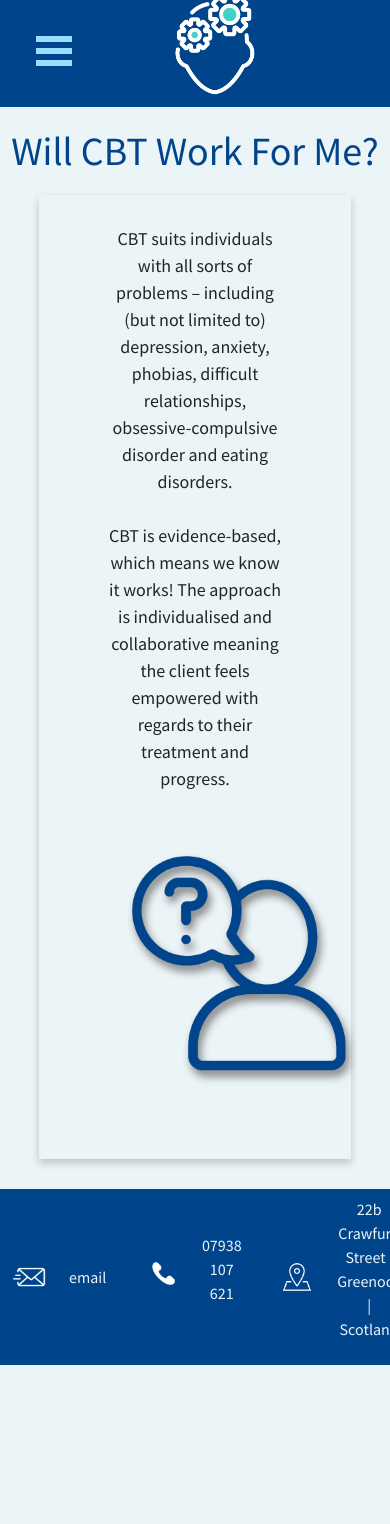
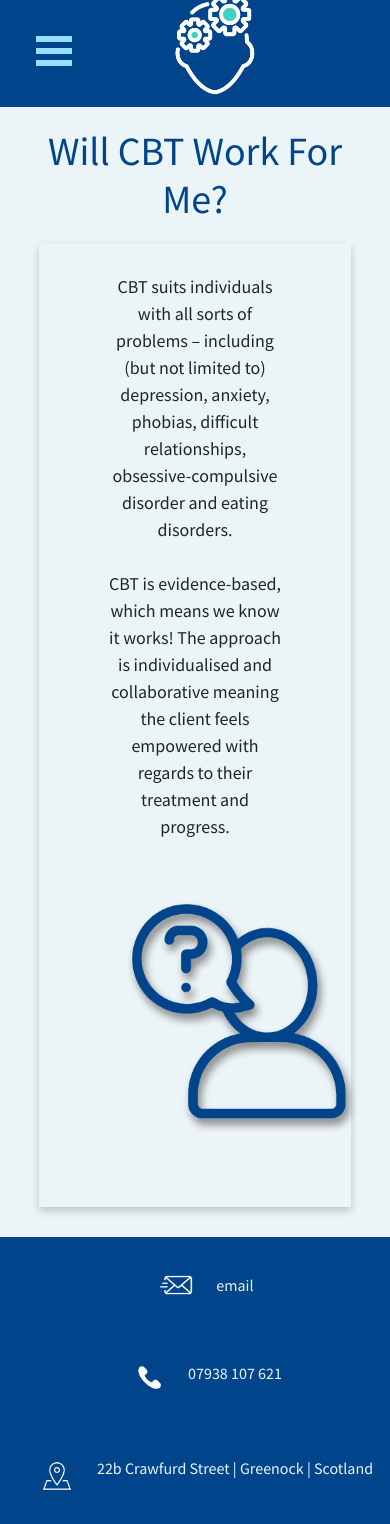
Before and after one commit to Selliott456/inverclydeCBT, a React app: page /willwork in a window 390 px wide. Before the commit the page ends 1365 px from the top, so only its background shows below. Built offline with nearby package versions, Linux system fonts and the light colour scheme; the HTML template or start-up script is replaced by a standard one.

Commit message:
footer responsive

```diff
--- a/src/styles/style.scss
+++ b/src/styles/style.scss
@@ -542,5 +542,8 @@ display: none;
   #rhonaPhoto {
     height: 250px;
   }
+  .contactRow {
+  flex-direction: column;
+  }
 
 }
```
